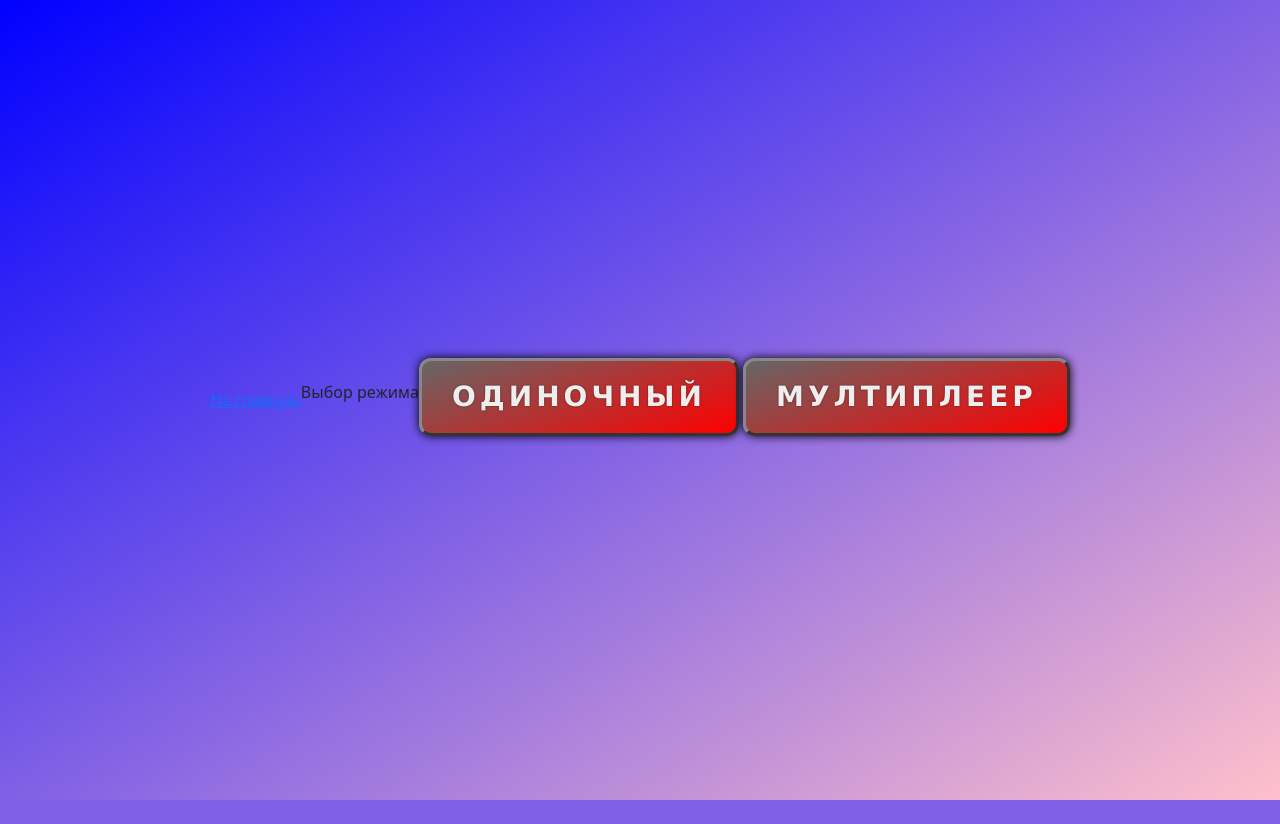
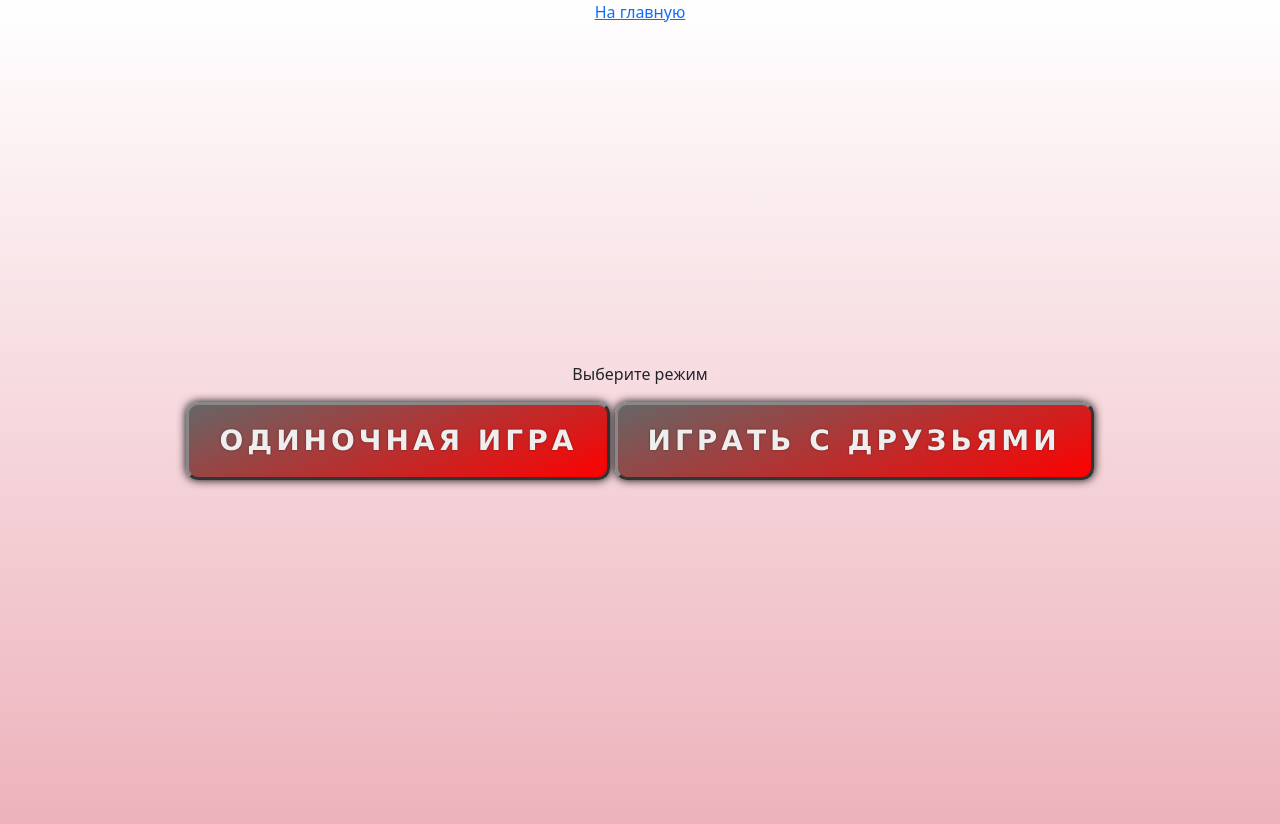
Before and after one commit to Jagorrim/tinkhaka, a Flask app: page /game_create in a window 1280 px wide. Before the commit the page ends 800 px from the top, so only its background shows below. Run offline with Flask 3, Linux system fonts and the light colour scheme; the visitor is signed in with stand-in values (Sample User, id 1).

Commit message:
Стили

```diff
--- a/app.py
+++ b/app.py
@@ -94,7 +94,6 @@ def game_process():
     db.session.commit()
     user.solved += data['solved']
     db.session.commit()
-    print(Users.query.filter_by(id=current_user.id).first().rating)
     return 'allright'
 
 
--- /dev/null
+++ b/static/css/base.css
@@ -0,0 +1,21 @@
+#for-gradient {
+    background: linear-gradient(to bottom, white, rgba(195, 0, 32, 0.3));
+}
+
+body {
+    height: auto;
+    min-height: 100%;
+    display: flex;
+    flex-direction: column;
+    align-items: center;
+}
+
+html {
+    /** << remove the body tag from here **/
+    height: auto;
+    min-height: 100%;
+}
+
+* {
+    text-decoration: none;
+}
--- a/static/css/create_game.css
+++ b/static/css/create_game.css
@@ -1,14 +1,22 @@
 * {
   box-sizing: border-box;
 }
-  body {
+
+#content {
   margin: 0;
   padding: 0;
   display: flex;
   justify-content: center;
   align-items: center;
   min-height: 100vh;
-    background: linear-gradient(to bottom right,blue, pink);
+}
+
+
+
+#main {
+  display: flex;
+  flex-direction: column;
+  align-items: center;
 }
 
 a.games {
@@ -27,13 +35,14 @@
   font-size: 28px;
   font-weight: bolder;
   text-decoration: none;
-    background:linear-gradient(160deg, hsl(0, 0%, 40%), red);
+  background: linear-gradient(160deg, hsl(0, 0%, 40%), red);
   text-shadow: 0px 0px 2px rgba(0, 0, 0, .5);
 
   transition: 0.2s;
 
 }
-  a:active {
+
+a.games:active {
   border: 3px outset #ddd;
   color: #fff;
   background: linear-gradient(160deg, red, hsl(0, 0%, 40%));
@@ -42,55 +51,61 @@
   transition-delay: 1s;
 }
 
-  a span {
+a.games span {
   position: absolute;
   display: block;
 }
 
-  a span:nth-child(1) {
+a.games span:nth-child(1) {
   top: 0;
   left: -100%;
   width: 100%;
   height: 2px;
   background: linear-gradient(90deg, transparent, #eee);
 }
-  a:active span:nth-child(1) {
+
+a.games:active span:nth-child(1) {
   left: 100%;
   transition: 1s;
 }
-  a span:nth-child(2) {
+
+a.games span:nth-child(2) {
   top: -100%;
   right: 0;
   width: 2px;
   height: 100%;
   background: linear-gradient(180deg, transparent, #eee);
 }
-  a:active span:nth-child(2) {
+
+a.games:active span:nth-child(2) {
   top: 100%;
   transition: 1s;
   transition-delay: 0.25s;
 }
-  a span:nth-child(3) {
+
+a.games span:nth-child(3) {
   bottom: 0;
   right: -100%;
   width: 100%;
   height: 2px;
   background: linear-gradient(270deg, transparent, #eee);
 }
-  a:active span:nth-child(3) {
+
+a.games:active span:nth-child(3) {
   right: 100%;
   transition: 1s;
   transition-delay: 0.5s;
 }
 
-  a span:nth-child(4) {
+a.games span:nth-child(4) {
   bottom: -100%;
   left: 0;
   width: 2px;
   height: 100%;
   background: linear-gradient(360deg, transparent, #eee);
 }
-  a:active span:nth-child(4) {
+
+a.games:active span:nth-child(4) {
   bottom: 100%;
   transition: 1s;
   transition-delay: 0.75s;
--- a/templates/base.html
+++ b/templates/base.html
@@ -4,13 +4,19 @@
 <head>
   <meta charset="UTF-8">
   <meta name="viewport" content="width=device-width, initial-scale=1.0">
+  <link rel="stylesheet" href="{{ url_for('static', filename='css/base.css') }}">
 </head>
 
-<body>
-  <a href="/">На главную</a>
-  <link href="https://cdn.jsdelivr.net/npm/bootstrap@5.3.3/dist/css/bootstrap.min.css" rel="stylesheet" integrity="sha384-QWTKZyjpPEjISv5WaRU9OFeRpok6YctnYmDr5pNlyT2bRjXh0JMhjY6hW+ALEwIH" crossorigin="anonymous">
+<body id="for-gradient">
+  <div id="base">
+    <a href="/" id="pupupu">На главную</a>
+  </div>
+  <link href="https://cdn.jsdelivr.net/npm/bootstrap@5.3.3/dist/css/bootstrap.min.css" rel="stylesheet"
+    integrity="sha384-QWTKZyjpPEjISv5WaRU9OFeRpok6YctnYmDr5pNlyT2bRjXh0JMhjY6hW+ALEwIH" crossorigin="anonymous">
   <script src="https://code.jquery.com/jquery-3.7.0.min.js"></script>
-  {% block content %}{% endblock %}
+  <div id="content">
+    {% block content %}{% endblock %}
+  </div>
 
 
 </body>
--- a/templates/game_create.html
+++ b/templates/game_create.html
@@ -3,20 +3,23 @@
 
 <link rel="stylesheet" href="{{ url_for('static', filename='css/create_game.css') }}">
 <title>Выбор режима</title>
-<p>Выбор режима</p>
+
+<div id="main">
+    <p>Выберите режим</p>
     <div>
 
-    <a href="/game_process" class="games">Одиночный
+        <a href="/game_process" class="games">Одиночная игра
             <span></span>
             <span></span>
             <span></span>
             <span></span>
         </a>
-    <a href="#" class="games">Мултиплеер
+        <a href="#" class="games">Играть с друзьями
             <span></span>
             <span></span>
             <span></span>
             <span></span>
         </a>
     </div>
+</div>
 {% endblock %}
```
Lines whose indentation alone changed are shown as unchanged.
